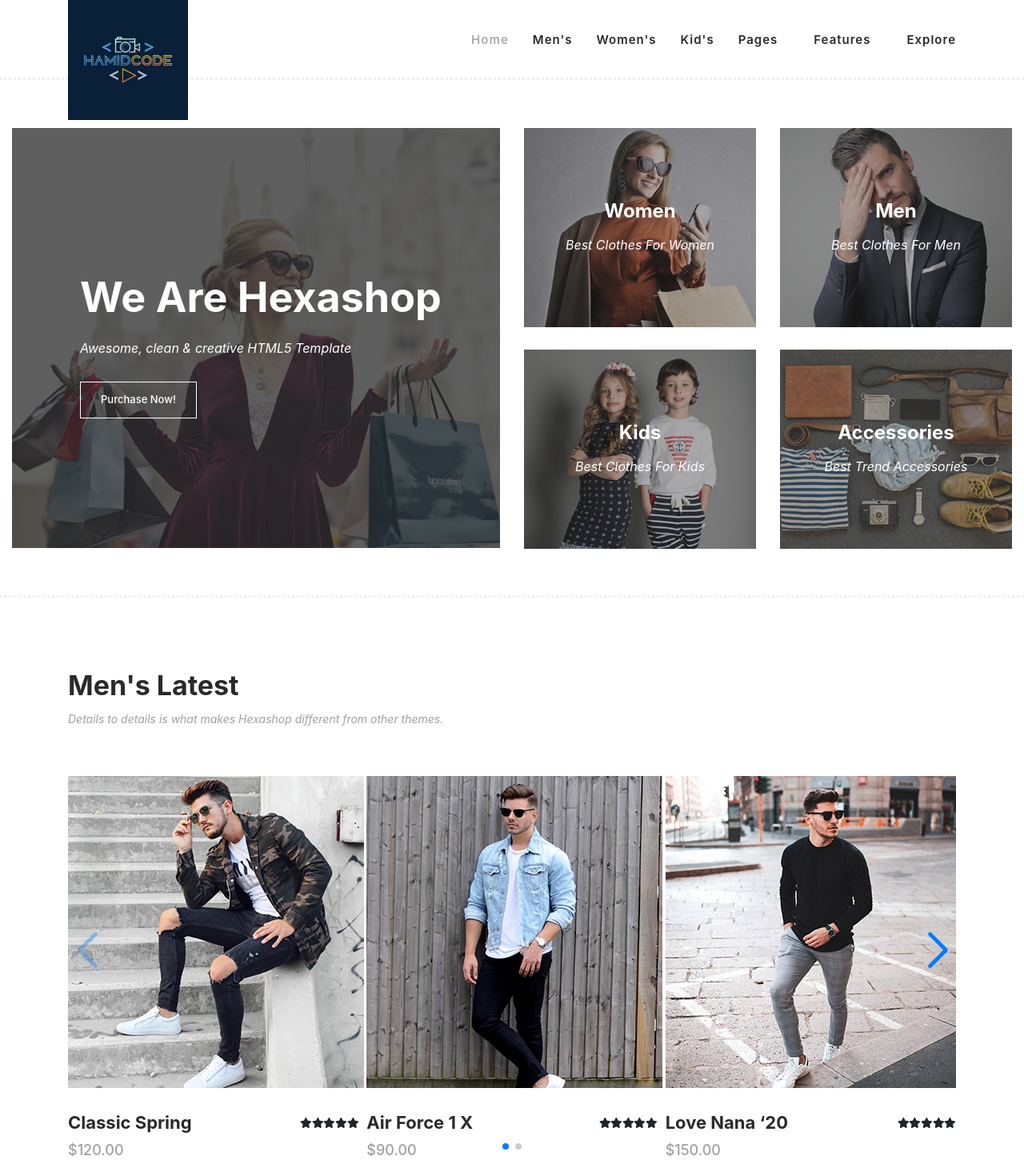
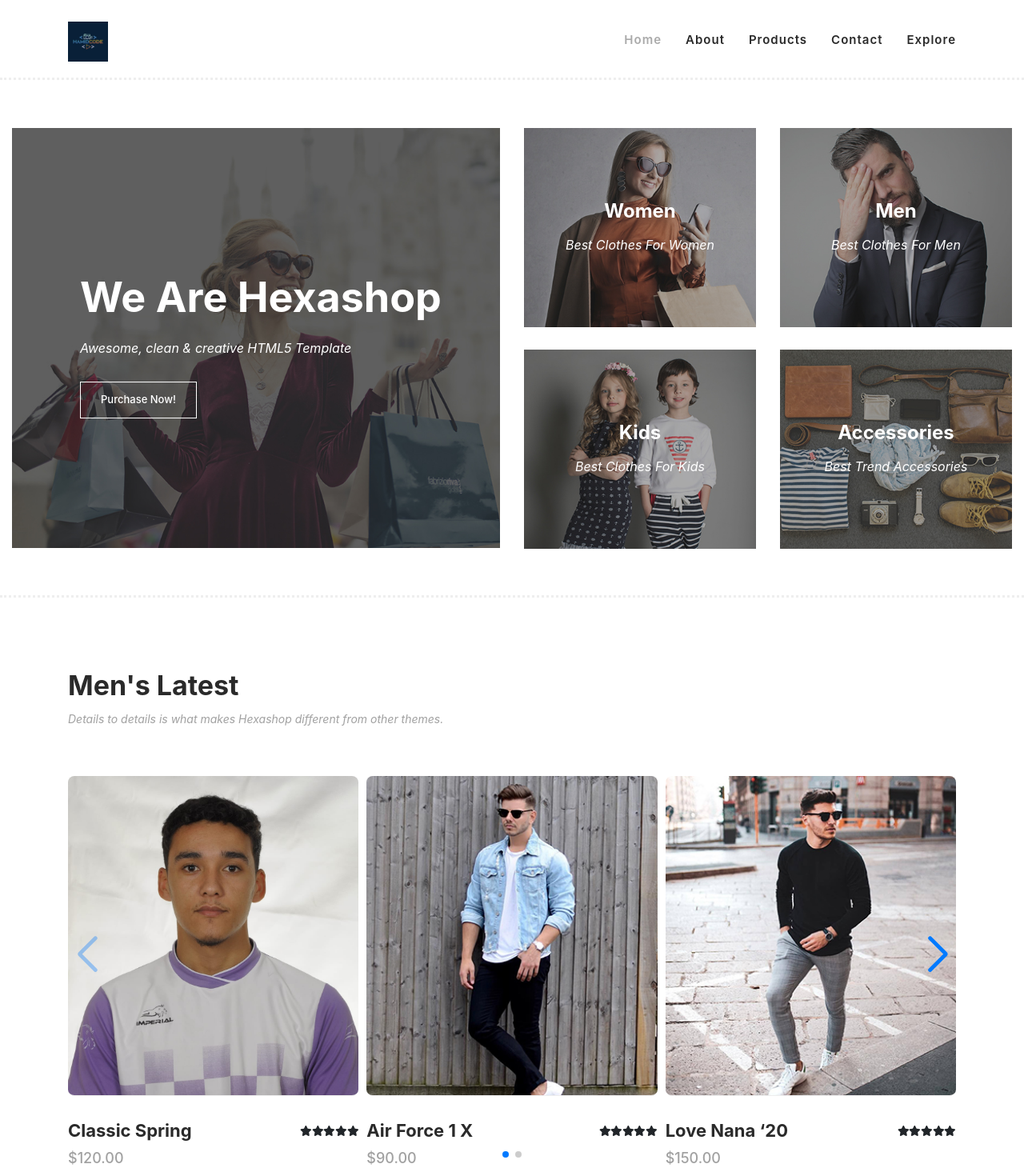
Before and after one commit to hamidAchaou/strapiStore, a React (Vite) app in the folder client/: page / in a window 1280 px wide. Shown: the top 1470 px of the page at 80% size. Built offline with nearby package versions, Linux system fonts and the light colour scheme.

Commit message:
FIX HEADER AND HOME PAGE

```diff
--- a/client/src/components/CardSlider/CardSlider.css
+++ b/client/src/components/CardSlider/CardSlider.css
@@ -40,7 +40,7 @@
 
 .slider-image {
   width: 100%; /* Ensures the image spans the full width of its container */
-  height: 400px; /* Fixed height for consistent appearance */
+  height: 100px; /* Fixed height for consistent appearance */
   object-fit: cover; /* Maintains aspect ratio and crops excess */
   border-radius: 8px; /* Optional: adds rounded corners */
   }
--- /dev/null
+++ b/client/src/components/CardSlider/SlideItem.css
@@ -0,0 +1,6 @@
+.slider-image {
+    width: 100%;
+    height: 400px;
+    object-fit: cover;
+    border-bottom: 1px solid #eee;
+  }
--- a/client/src/components/CardSlider/SlideItem.jsx
+++ b/client/src/components/CardSlider/SlideItem.jsx
@@ -1,6 +1,7 @@
 import React from "react";
 import { FontAwesomeIcon } from "@fortawesome/react-fontawesome";
 import { faEye, faStar, faShoppingCart } from "@fortawesome/free-solid-svg-icons";
+import "./SlideItem.css"; // Assuming styles are in SlideItem.css
 
 const SlideItem = ({ image, title, price, link }) => {
   return (
@@ -25,7 +26,7 @@ const SlideItem = ({ image, title, price, link }) => {
             </li>
           </ul>
         </div>
-        <img src={image} alt={title || "Product image"} />
+        <img className="slider-image" src={image} alt={title || "Product image"} />
       </div>
       <div className="down-content">
         <h4>{title}</h4>
--- a/client/src/components/Header/Header.jsx
+++ b/client/src/components/Header/Header.jsx
@@ -1,90 +1,62 @@
-import React from "react";
-import { Link } from "react-router-dom"; // Import Link from react-router-dom
+import React, { useState } from "react";
+import { Link, useLocation } from "react-router-dom";
 import logo from "/assets/images/logo.webp";
 import "./header.css";
 
 const Header = () => {
+  const [isMenuOpen, setIsMenuOpen] = useState(false);
+  const location = useLocation();
+
+  const isActive = (path) => {
+    return location.pathname === path;
+  };
+
+  const toggleMenu = () => {
+    setIsMenuOpen(!isMenuOpen);
+  };
+
+  const menuItems = [
+    { path: "/", label: "Home" },
+    { path: "/about", label: "About" },
+    { path: "/products", label: "Products" },
+    { path: "/contact", label: "Contact" },
+    { path: "#explore", label: "Explore" },
+  ];
+
   return (
     <header className="header-area header-sticky">
       <div className="container">
         <div className="row">
           <div className="col-12">
             <nav className="main-nav">
-              {/* ***** Logo Start ***** */}
+              {/* Logo */}
               <Link to="/" className="logo">
-                <img
-                  src={logo}
-                  alt="Company Logo"
-                  style={{ width: "150px", height: "auto" }} // Set width and auto height
-                />
+                <img src={logo} alt="Company Logo" className="logo-img" />
               </Link>
-              {/* ***** Logo End ***** */}
 
-              {/* ***** Menu Start ***** */}
-              <ul className="nav">
-                <li className="scroll-to-section">
-                  <Link to="/" className="active">
-                    Home
-                  </Link>
-                </li>
-                <li className="scroll-to-section">
-                  <Link to="#men">Men's</Link>
-                </li>
-                <li className="scroll-to-section">
-                  <Link to="#women">Women's</Link>
-                </li>
-                <li className="scroll-to-section">
-                  <Link to="#kids">Kid's</Link>
-                </li>
-                <li className="submenu">
-                  <Link to="javascript:;">Pages</Link>
-                  <ul>
-                    <li>
-                      <Link to="/about">About Us</Link>
-                    </li>
-                    <li>
-                      <Link to="/products">Products</Link>
-                    </li>
-                    <li>
-                      <Link to="/single-product">Single Product</Link>
-                    </li>
-                    <li>
-                      <Link to="/contact">Contact Us</Link>
-                    </li>
-                  </ul>
-                </li>
-                <li className="submenu">
-                  <Link to="javascript:;">Features</Link>
-                  <ul>
-                    <li>
-                      <Link to="#">Features Page 1</Link>
-                    </li>
-                    <li>
-                      <Link to="#">Features Page 2</Link>
-                    </li>
-                    <li>
-                      <Link to="#">Features Page 3</Link>
-                    </li>
-                    <li>
-                      <Link
-                        rel="nofollow"
-                        to="https://templatemo.com/page/4"
-                        target="_blank"
-                      >
-                        Template Page 4
-                      </Link>
-                    </li>
-                  </ul>
-                </li>
-                <li className="scroll-to-section">
-                  <Link to="#explore">Explore</Link>
-                </li>
+              {/* Menu */}
+              <ul className={`nav ${isMenuOpen ? "active" : ""}`}>
+                {menuItems.map((item, index) => (
+                  <li key={index} className="scroll-to-section">
+                    <Link
+                      to={item.path}
+                      className={isActive(item.path) ? "active" : ""}
+                    >
+                      {item.label}
+                    </Link>
+                  </li>
+                ))}
               </ul>
+
               {/* Menu Trigger */}
-              <a className="menu-trigger">
+              <button
+                className={`menu-trigger ${isMenuOpen ? "active" : ""}`}
+                onClick={toggleMenu}
+                aria-label={isMenuOpen ? "Close Menu" : "Open Menu"}
+                aria-expanded={isMenuOpen}
+              >
                 <span>Menu</span>
-              </a>
-              {/* ***** Menu End ***** */}
+              </button>
             </nav>
           </div>
         </div>
--- a/client/src/components/Header/header.css
+++ b/client/src/components/Header/header.css
@@ -1,4 +1,5 @@
-.logo-img {
-    width: 150px;
-    height: auto;
-  }
+
+.header-area .logo img {
+  max-height: 50px;
+  width: auto;
+}
--- a/client/src/components/MenAreaStarts/CardSlider.css
+++ /dev/null
@@ -1,51 +0,0 @@
-/* Pagination */
-.swiper-pagination {
-    margin-top: 5%;
-}
-/* Pagination */
-.swiper-pagination-bullet {
-    background-color: #666;
-    opacity: 0.5;
-  }
-  .swiper-pagination-bullet-active {
-    background-color: #333;
-    opacity: 1;
-  }
-
-
-  /* Style for Swiper navigation arrows outside the slider */
-.swiper-button-next,
-.swiper-button-prev {
-  color: #333;
-  font-size: 24px;
-  font-weight: bold;
-  position: absolute;
-  top: 50%;
-  transform: translateY(-50%);
-  cursor: pointer;
-  z-index: 10;
-}
-
-/* Move the right navigation arrow outside the card */
-.swiper-button-next {
-  right: -25px; /* Adjust as needed to move it further outside */
-}
-
-/* Move the left navigation arrow outside the card */
-.swiper-button-prev {
-  left: -25px; /* Adjust as needed to move it further outside */
-}
-
-/* Style for pagination */
-.swiper-pagination {
-  margin-top: 20px;
-  bottom: 10px;
-  text-align: center;
-}
-
-.slider-image {
-  width: 100%; /* Ensures the image spans the full width of its container */
-  height: 400px; /* Fixed height for consistent appearance */
-  object-fit: cover; /* Maintains aspect ratio and crops excess */
-  border-radius: 8px; /* Optional: adds rounded corners */
-}
--- a/client/src/components/SectionProducts/SectionProducts.jsx
+++ b/client/src/components/SectionProducts/SectionProducts.jsx
@@ -8,7 +8,7 @@ const productCategories = [
       "Details to details is what makes Hexashop different from other themes.",
     products: [
       {
-        image: "assets/images/men-01.jpg",
+        image: "assets/images/mehdi-pro.jpg",
         title: "Classic Spring",
         price: "$120.00",
         link: "single-product.html",
```
Also changed, not shown: client/src/components/MenAreaStarts/CardSlider.jsx (deleted, +0 -97 lines), client/src/components/MenAreaStarts/CarouselCards.jsx (deleted, +0 -26 lines), client/src/components/MenAreaStarts/MenAreaStarts.css (deleted, +0 -41 lines), client/src/components/MenAreaStarts/MenAreaStarts.jsx (deleted, +0 -58 lines), client/public/assets/images/mehdi-pro.jpg (added), client/public/assets/images/mehdi.jpg (added), client/src/components/MenAreaStarts/CarouselCards.css (deleted).
